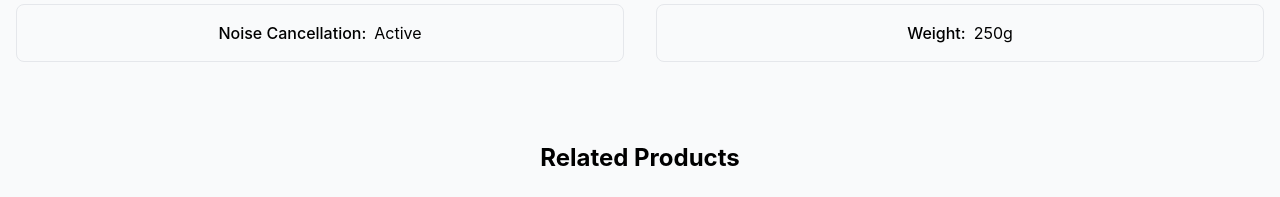
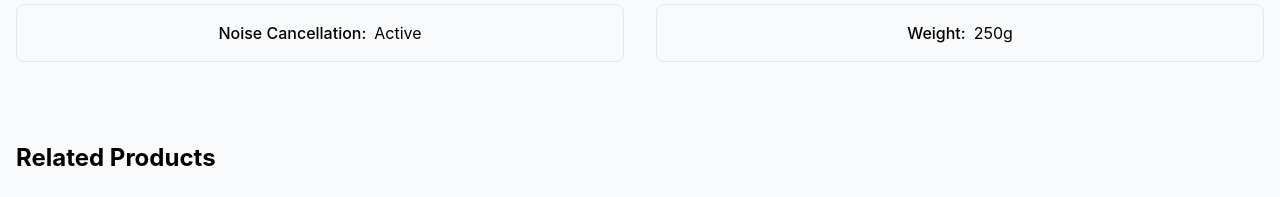
Before and after one commit to cuziycloud/E-CommerceWebsite, a React (Create React App) app in the folder frontend/: page /product-detail in a window 1280 px wide. Shown: the part 898-1095 px from the top of the page. Built offline with nearby package versions, Linux system fonts and the light colour scheme; grey boxes are pictures that could not be loaded.

Commit message:
Update ProductDetail.jsx

```diff
--- a/frontend/src/components/ProductDetail.jsx
+++ b/frontend/src/components/ProductDetail.jsx
@@ -638,7 +638,7 @@ const ProductDetail = () => {
 
         {/* Related Products */}
         <div className="mt-12">
-          <h2 className="text-2xl font-bold mb-6">Related Products</h2>
+          <h2 className="text-2xl font-bold mb-6 text-left">Related Products</h2>
           <div className="grid grid-cols-1 md:grid-cols-2 lg:grid-cols-4 gap-6">
             {relatedProducts.map((product) => (
               <div key={product.id} className="border rounded-lg overflow-hidden hover:shadow-lg transition-shadow">
```
